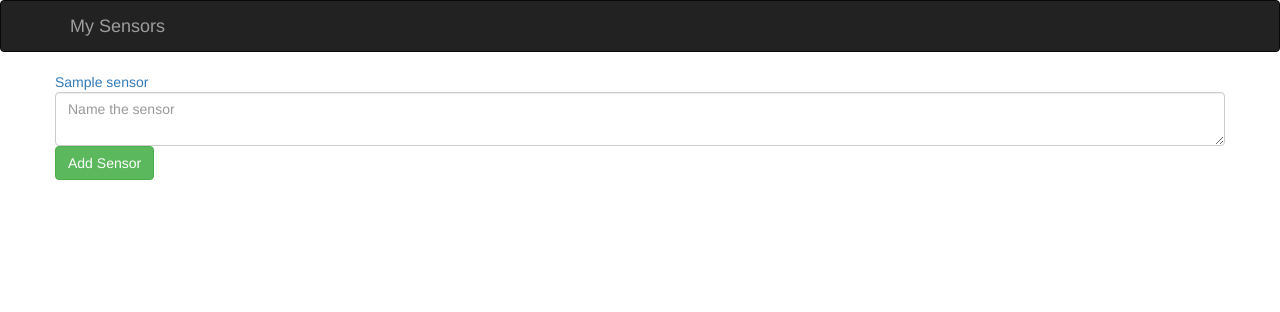
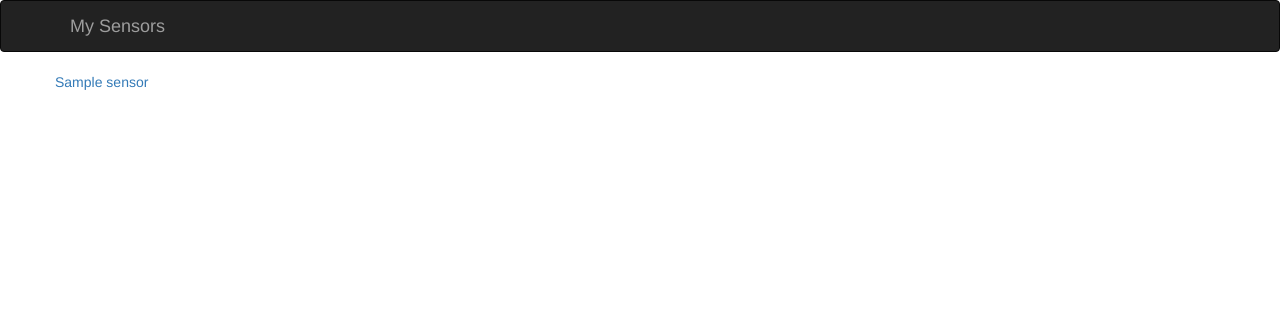
Before and after one commit to aquilesC/trackmytemp, a Flask app: page / in a window 1280 px wide. Shown: the top 312 px of the page. Run offline with Flask 2, Linux system fonts and the light colour scheme; tables that the repository leaves empty hold one stand-in row (values such as "Sample post"); some libraries are stand-ins or nearby versions.

Commit message:
Removed the add sensor

```diff
--- a/flask_app.py
+++ b/flask_app.py
@@ -43,10 +43,10 @@ def index():
     if request.method == "GET":
         return render_template("main.html", sensors=Sensor.query.all())
 
-    sensor = Sensor(name=request.form['contents'])
-    sensor.creation = datetime.now()
-    db.session.add(sensor)
-    db.session.commit()
+    #sensor = Sensor(name=request.form['contents'])
+    #sensor.creation = datetime.now()
+    #db.session.add(sensor)
+    #db.session.commit()
 
     return redirect(url_for('index'))
 
--- a/templates/main.html
+++ b/templates/main.html
@@ -28,17 +28,17 @@
 
             {% for sensor in sensors %}
             <div class="row">
-                <a href="meas/{{ sensor.id }}">{{ sensor.name }}</a>
+                <a href="plot/{{ sensor.id }}">{{ sensor.name }}</a>
             </div>
             {% endfor %}
 
-            <div class="row">
+<!--            <div class="row">
                 <form action="." method="POST">
                     <textarea class="form-control" name="contents" placeholder="Name the sensor"></textarea>
                     <input type="submit" class="btn btn-success" value="Add Sensor">
                 </form>
             </div>
-
+-->
         </div>
 
     </body>
```
